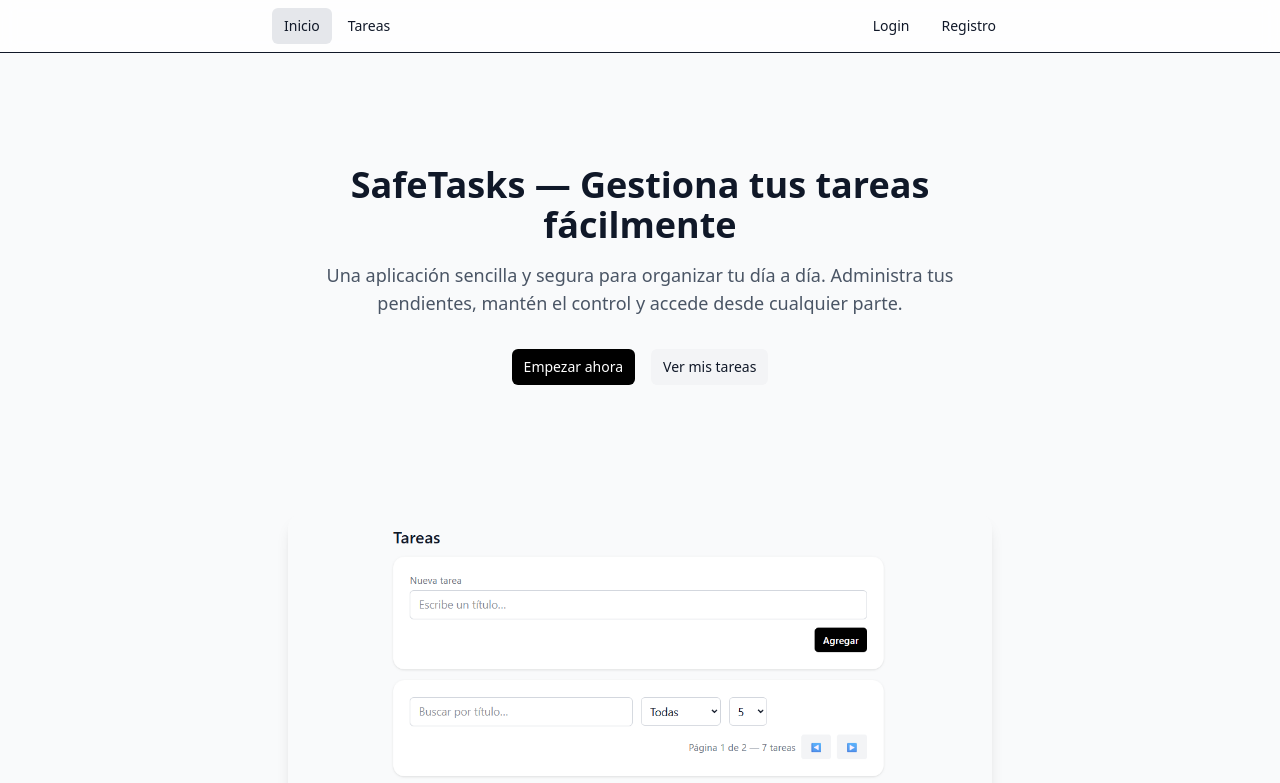
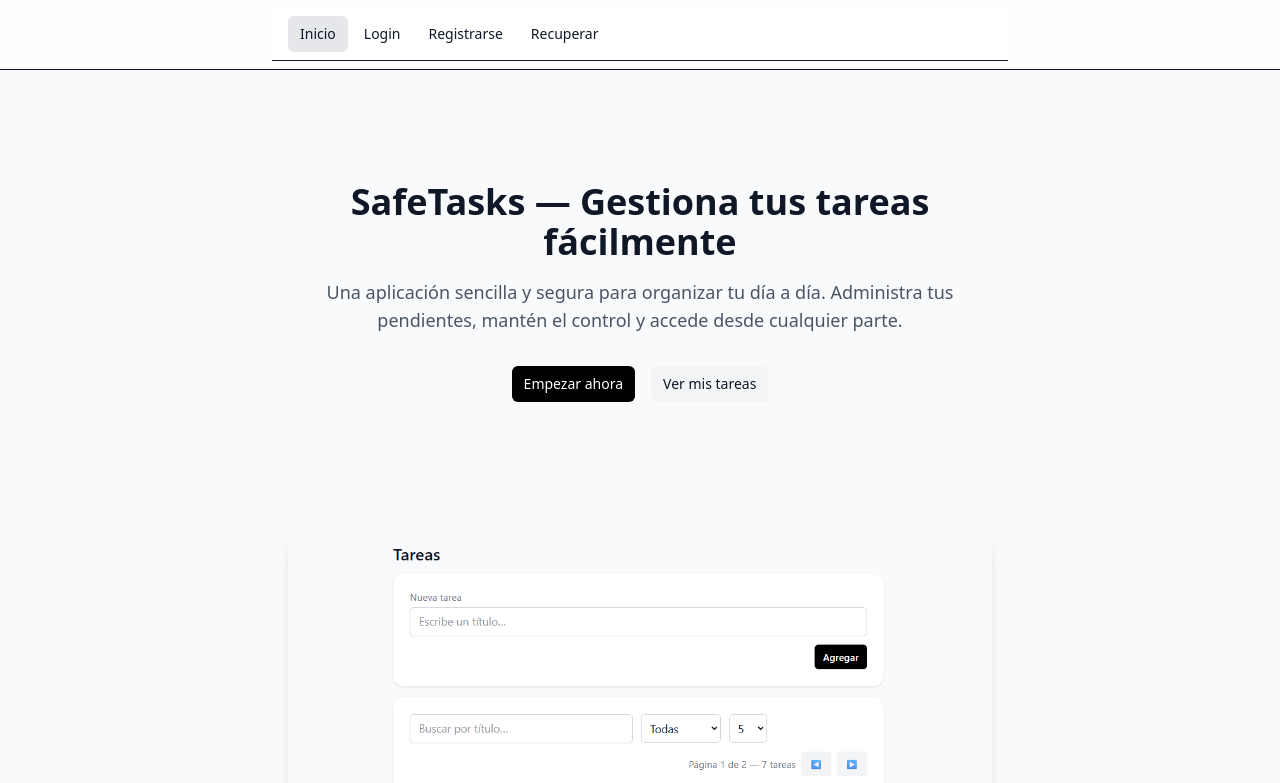
Before and after one commit to eliam-villegas/safe-tasks, a Next.js app in the folder apps/web/: page / in a window 1280 px wide. Shown: the top 783 px of the page. Built offline with nearby package versions, Linux system fonts and the light colour scheme; no server answers.

Commit message:
Mejoras en componentes Se crea PasswordInput con toggle de visibilidad y Quickbar con accesos rápidos a recuperación de contraseña.

```diff
--- /dev/null
+++ b/apps/web/app/components/PasswordInput.tsx
@@ -0,0 +1,30 @@
+'use client';
+import { useState } from 'react';
+
+type Props = React.InputHTMLAttributes<HTMLInputElement> & {
+    label?: string;
+};
+
+export default function PasswordInput({ label, ...rest }: Props) {
+    const [show, setShow] = useState(false);
+    return (
+        <label className="block w-full">
+            {label && <span className="muted block mb-1">{label}</span>}
+            <div className="relative">
+                <input
+                    {...rest}
+                    type={show ? 'text' : 'password'}
+                    className={`input pr-10 ${rest.className ?? ''}`}
+                />
+                <button
+                    type="button"
+                    onClick={() => setShow(s => !s)}
+                    className="absolute right-2 top-1/2 -translate-y-1/2 text-gray-500 hover:text-gray-700"
+                    aria-label={show ? 'Ocultar contraseña' : 'Mostrar contraseña'}
+                >
+                    {show ? '👁️' : '🙈'}
+                </button>
+            </div>
+        </label>
+    );
+}
--- a/apps/web/app/components/QuickBar.tsx
+++ b/apps/web/app/components/QuickBar.tsx
@@ -1,4 +1,5 @@
 'use client';
+
 import Link from 'next/link';
 import { useEffect, useState } from 'react';
 import { usePathname, useRouter } from 'next/navigation';
@@ -6,55 +7,73 @@ import { usePathname, useRouter } from 'next/navigation';
 type Me = { email: string; role: 'user' | 'admin' } | null;
 
 export default function QuickBar() {
+    const [me, setMe] = useState<Me>(null);
+    const [ready, setReady] = useState(false);
     const pathname = usePathname();
     const router = useRouter();
-    const [me, setMe] = useState<Me>(null);
 
     useEffect(() => {
+        let cancelled = false;
         (async () => {
             try {
                 const res = await fetch('/api/auth/me', { cache: 'no-store' });
-                if (!res.ok) return setMe(null);
-                const data = await res.json();
-                setMe(data?.email ? { email: data.email, role: data.role } : null);
+                if (!cancelled) {
+                    if (res.ok) {
+                        const data = await res.json().catch(() => ({}));
+                        setMe(data?.email ? data : null);
+                    } else {
+                        setMe(null);
+                    }
+                }
             } catch {
-                setMe(null);
+                if (!cancelled) setMe(null);
+            } finally {
+                if (!cancelled) setReady(true);
             }
         })();
+        return () => { cancelled = true; };
     }, [pathname]);
-
-    const isActive = (href: string) => pathname === href;
 
     async function logout() {
         await fetch('/api/auth/logout', { method: 'POST' });
+        setMe(null);
         router.replace('/login');
     }
 
+    const navLink = (href: string, label: string) => {
+        const active = pathname === href;
+        return (
+            <Link
+                href={href}
+                className={`navlink ${active ? 'navlink-active' : ''}`}
+            >
+                {label}
+            </Link>
+        );
+    };
+
     return (
-        <div className="w-full flex items-center gap-3">
-            {/* izquierda: navegación */}
-            <div className="flex items-center gap-1">
-                <Link href="/" className={`navlink ${isActive('/') ? 'navlink-active' : ''}`}>Inicio</Link>
-                <Link href="/tasks" className={`navlink ${isActive('/tasks') ? 'navlink-active' : ''}`}>Tareas</Link>
-                {me?.role === 'admin' && (
-                    <Link href="/admin" className={`navlink ${isActive('/admin') ? 'navlink-active' : ''}`}>Panel Admin</Link>
-                )}
-            </div>
+        <header className="sticky top-0 z-10 bg-white/70 backdrop-blur border-b">
+            <nav className="container-page flex items-center justify-between py-2">
+                <div className="flex items-center gap-1">
+                    {navLink('/', 'Inicio')}
+                    {me && navLink('/tasks', 'Tareas')}
+                    {me?.role === 'admin' && navLink('/admin', 'Panel Admin')}
+                    {!me && navLink('/login', 'Login')}
+                    {!me && navLink('/register', 'Registrarse')}
+                    {!me && navLink('/forgot', 'Recuperar')}
+                </div>
 
-            {/* derecha: sesión */}
-            <div className="ml-auto flex items-center gap-2">
-                {me ? (
-                    <>
-                        <span className="text-sm text-gray-500 hidden sm:inline">{me.email}</span>
-                        <button className="btn-secondary" onClick={logout}>Cerrar sesión</button>
-                    </>
-                ) : (
-                    <>
-                        <Link href="/login" className={`navlink ${isActive('/login') ? 'navlink-active' : ''}`}>Login</Link>
-                        <Link href="/register" className={`navlink ${isActive('/register') ? 'navlink-active' : ''}`}>Registro</Link>
-                    </>
-                )}
-            </div>
-        </div>
+                <div className="flex items-center gap-3">
+                    {me && <span className="muted">{me.email}</span>}
+                    {me && (
+                        <button onClick={logout} className="btn-secondary">
+                            Cerrar sesión
+                        </button>
+                    )}
+                </div>
+            </nav>
+            {!ready && <div className="h-px bg-transparent" />}
+        </header>
     );
 }
```
